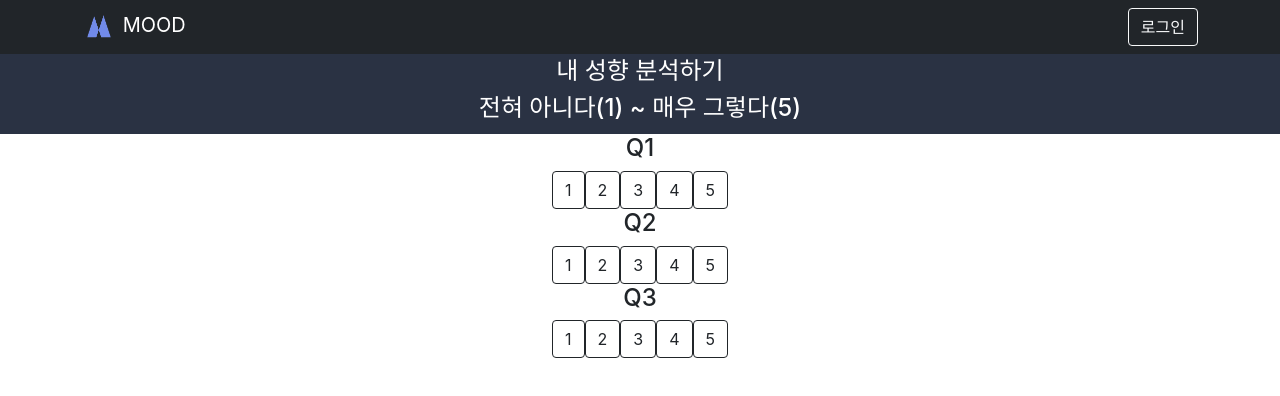
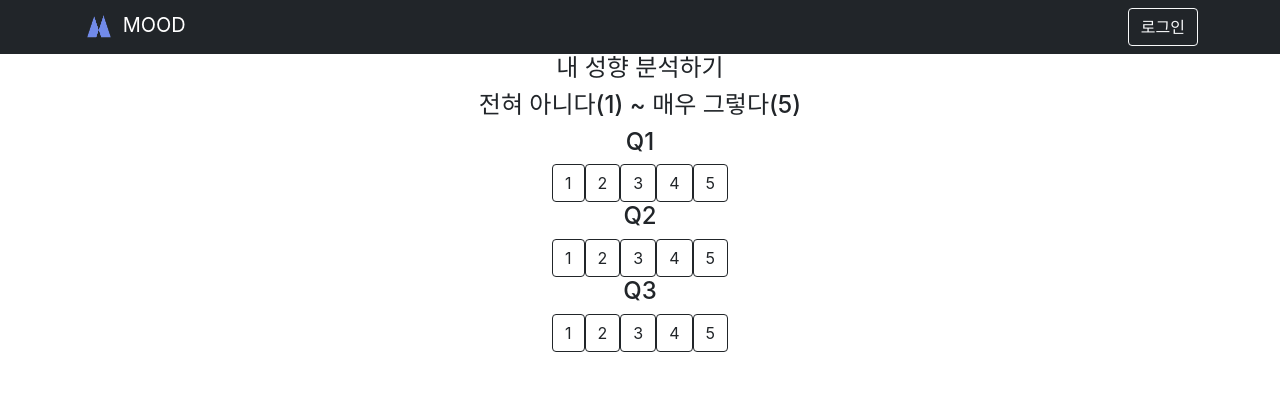
Before and after one commit to MOOD-Make-yOur-Own-Destination/frontend, a React (Create React App) app: page /test in a window 1280 px wide. Shown: the top 396 px of the page. Built offline with nearby package versions, Linux system fonts and the light colour scheme.

Commit message:
Delete: tendency 항목 삭제

```diff
--- a/src/App.css
+++ b/src/App.css
@@ -68,16 +68,7 @@
   margin-right: 5px;
 }
 
-.tendency{
-  background-color: #2a3243;
-  min-height: 10vh;
-  display: flex;
-  flex-direction: column;
-  align-items: center;
-  justify-content: center;
-  font-size: calc(10px + 2vmin);
-  color: white;
-}
+
 
 /* */
 
```
